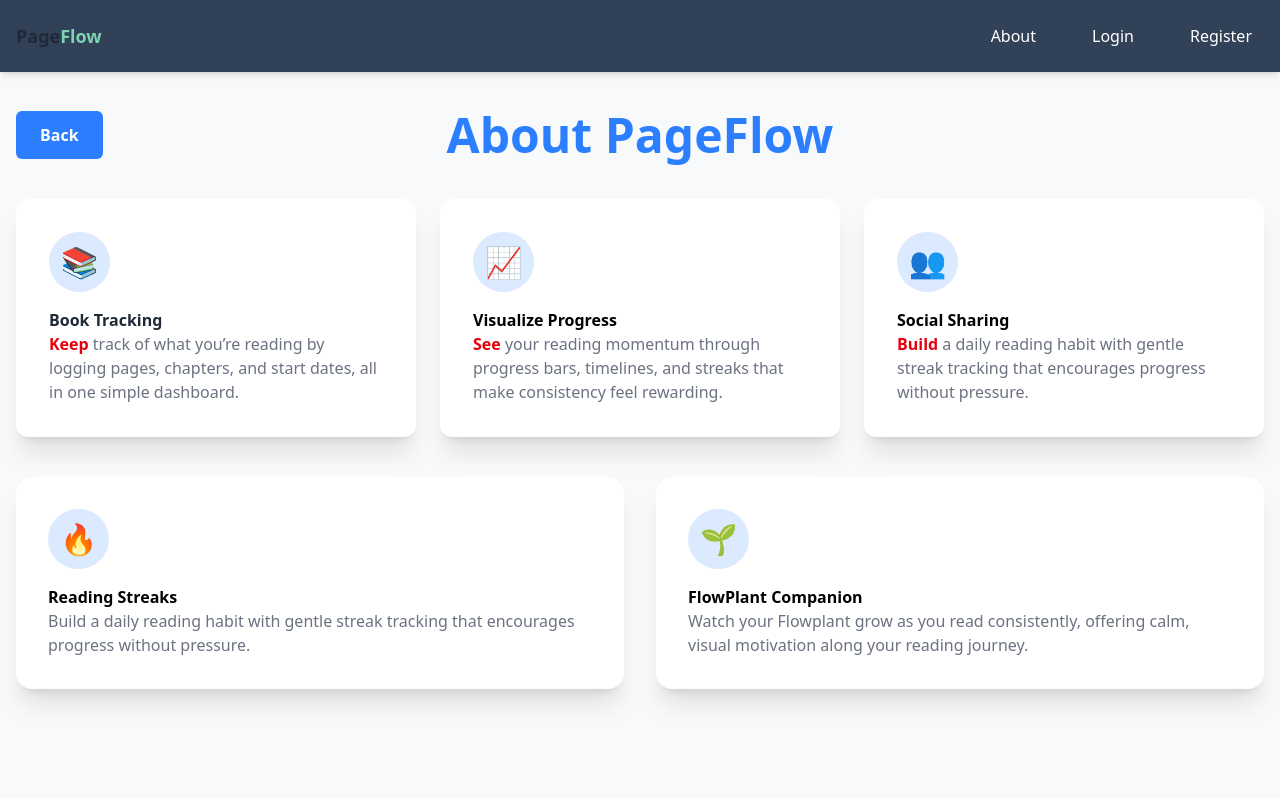
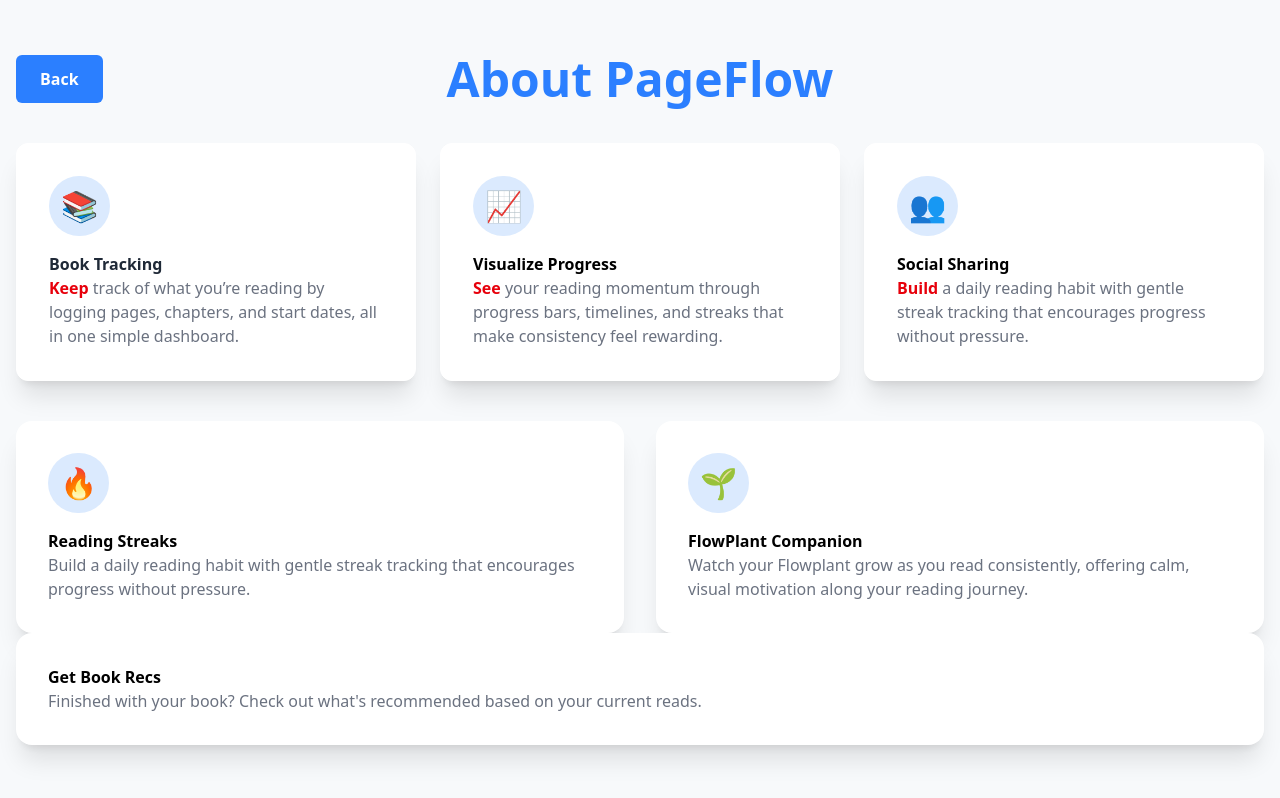
Before and after one commit to Douglasmyu/PageFlow, a React (Vite) app: page /About in a window 1280 px wide. Built offline with nearby package versions, Linux system fonts and the light colour scheme.

Commit message:
protected routes

```diff
--- a/src/App.jsx
+++ b/src/App.jsx
@@ -4,23 +4,41 @@ import Login from './pages/Login'
 import Register from './pages/Register'
 import About from './pages/About'
 import Nav from './components/Nav'
+import Dashboard from './pages/Dashboard'
+import ProtectedRoutes from './utils/protectedRoutes'
 import {  BrowserRouter, Routes, Route, Link, useLocation } from 'react-router-dom'
 import './App.css'
 
+
+function AppContent(){
+  const location = useLocation();
+  const noRoutes = ["/Login", "/Register", "/About"];
+  const shouldShow = !noRoutes.includes(location.pathname);
+
+  return (
+    <>
+      {shouldShow && <Nav />}
+      <Routes>
+        <Route path="/" element={<Home />}/>
+        <Route path="/About" element={<About />} />
+        <Route path="/Login"  element={<Login />}/>
+        <Route path="/Register"  element={<Register />}/>
+        <Route element = {<ProtectedRoutes />}>
+          <Route path="/dashboard" element={<Dashboard />} />
+        </Route>
+
+
+
+      </Routes>
+
+    </>
+  );
+}
 function App() {
   return (
     <div className="h-screen bg-[#F7F9FB] flex items-center justify-center">
       <BrowserRouter>
-
-      <Nav />
-      <Routes>
-
-        <Route path="/" element={<Home />}/>
-        <Route path="/About" element={<About />} />
-        <Route path="/Login"  element={<Login />}/>
-        <Route path="/Register"  element={<Register />}/>
-
-      </Routes>
+        <AppContent />
       </BrowserRouter>
 
 
--- a/src/components/Nav.jsx
+++ b/src/components/Nav.jsx
@@ -2,6 +2,10 @@ import React from "react";
 import { useState } from "react";
 import { Link } from "react-router-dom";
 
+
+function PublicNav(){
+
+}
 export default function Nav(){
     return(
         <div className="fixed top-0 left-0 w-full z-50 bg-slate-700 shadow-md ">
--- a/src/pages/About.jsx
+++ b/src/pages/About.jsx
@@ -5,7 +5,7 @@ export default function About(){
     return(
         <div className="w-full px-4 py-8 relative z-10 text-black">
             <div className="w-fit bg-blue-500 hover:bg-blue-700
-        text-white font-semibold px-6 py-3 rounded-md transition absolute">
+            text-white font-semibold px-6 py-3 rounded-md transition absolute">
                 <button>
                     <Link to ="/">Back</Link>
                 </button>
@@ -67,6 +67,14 @@ export default function About(){
                     </p>
                 </div>
             </div>
+            <div className=" gap-8 ">
+                <div className="bg-white bg-opacitt-80 backdrop-blur-lg p-8 rounded-2xl shadow-xl
+                 border-white border-opacity-20 transform transition-all duration-300 hover:scale-[1.02]">
+
+                    <h2 className="font-bold">Get Book Recs</h2>
+                    <p className="text-[#6b7280]">Finished with your book? Check out what's recommended based on your current reads.</p>
+                </div>
+            </div>
         </div>
     )
 }
--- /dev/null
+++ b/src/utils/protectedRoutes.jsx
@@ -0,0 +1,8 @@
+import { Outlet,Navigate } from "react-router-dom";
+
+const ProtectedRoutes = () => {
+const user = { email: "test@example.com" };
+return user ? <Outlet /> : <Navigate to="/Login" />;
+
+}
+export default ProtectedRoutes;
```
Also changed, not shown: src/pages/Dashboard.jsx (line endings or trailing spaces), 1 other file (tests, documents, lock files or other folders).
